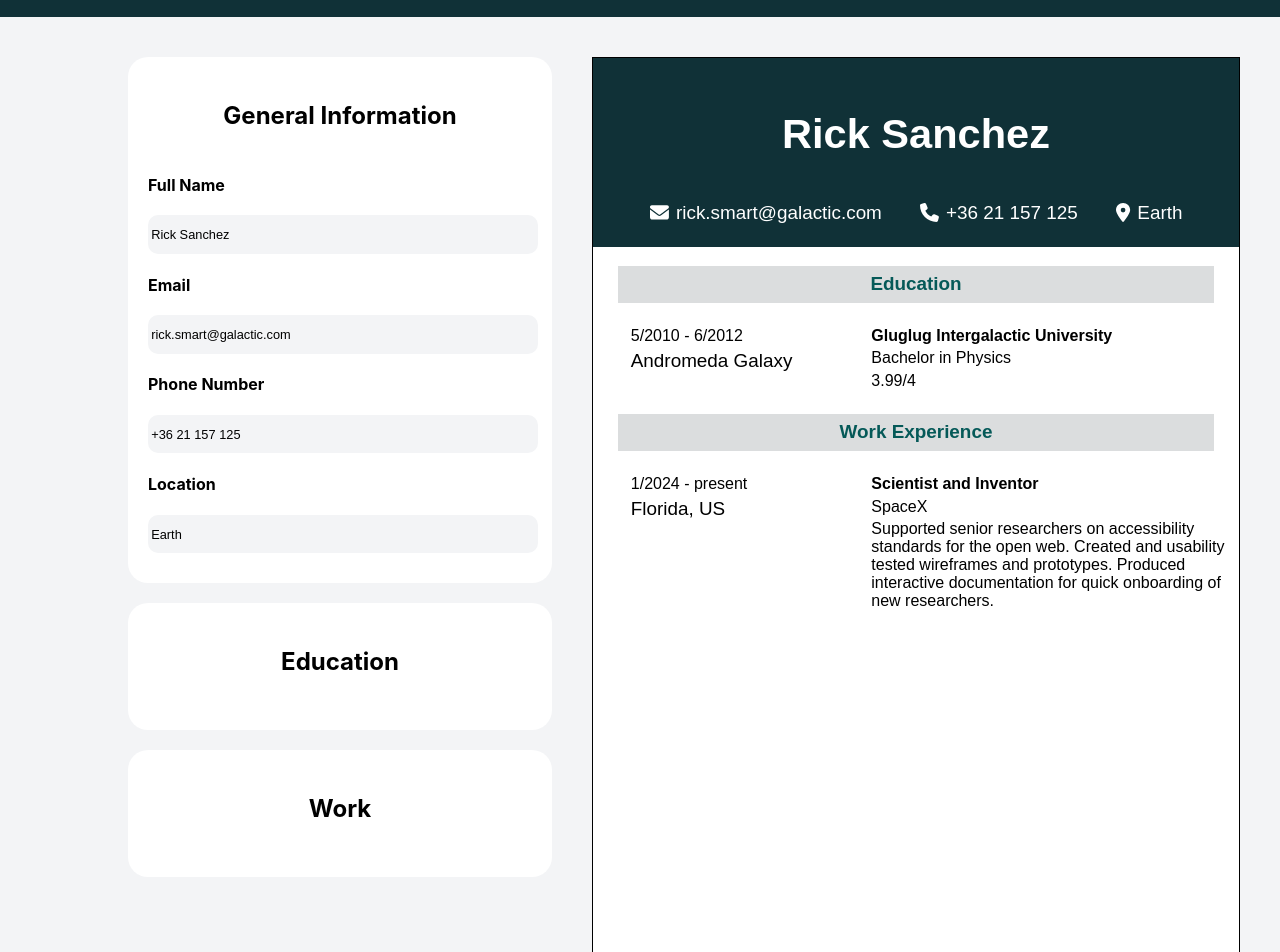
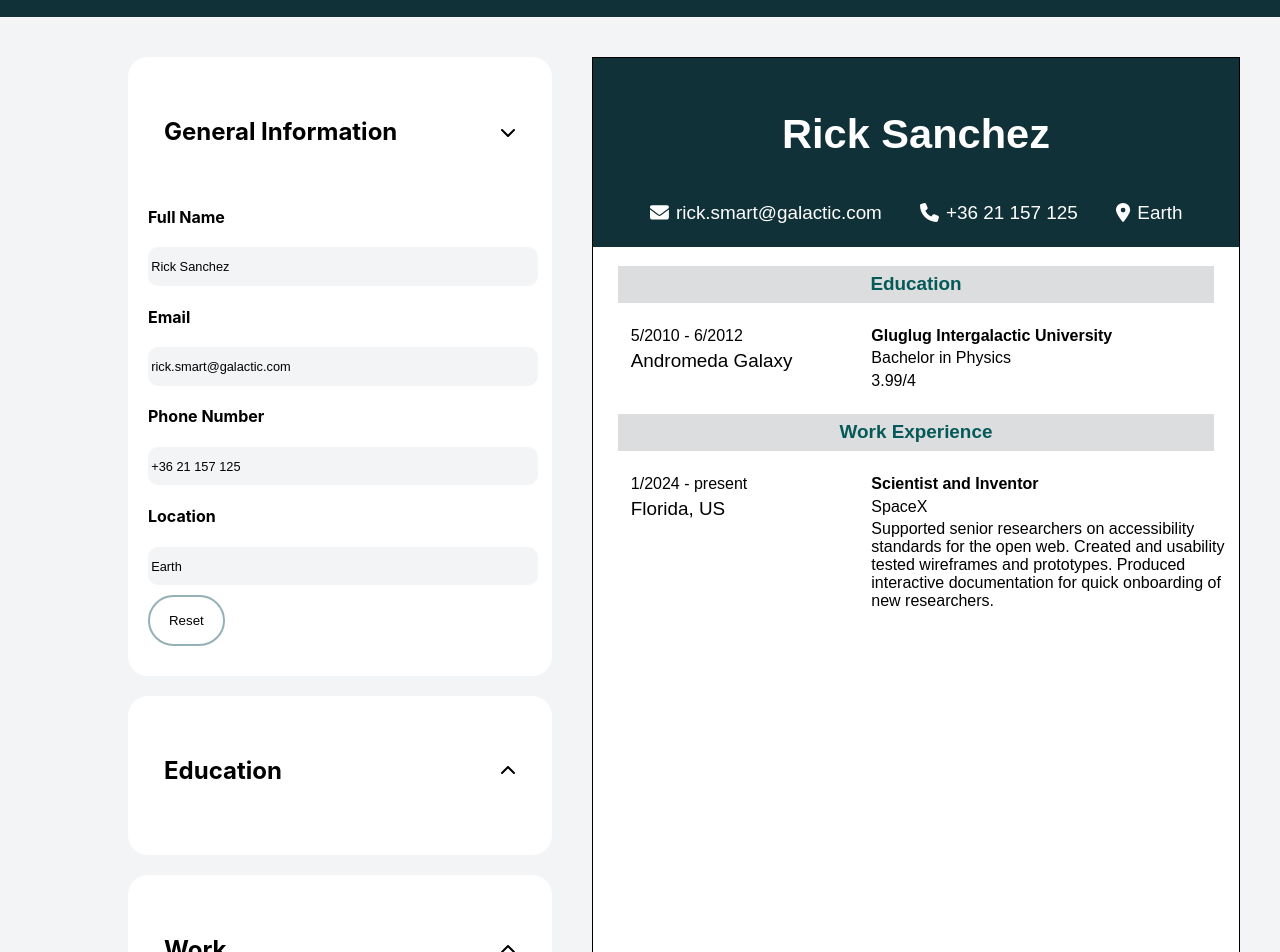
Before and after one commit to FadyDMK/cv-maker, a React (Vite) app: page / in a window 1280 px wide. Shown: the part 140-1092 px from the top of the page. Built offline with nearby package versions, Linux system fonts and the light colour scheme.

Commit message:
minor visual improvements

```diff
--- a/src/components/Education.jsx
+++ b/src/components/Education.jsx
@@ -1,4 +1,6 @@
 import { useState } from "react";
+import { faChevronUp } from "@fortawesome/free-solid-svg-icons";
+import { FontAwesomeIcon } from "@fortawesome/react-fontawesome";
 /* eslint react/prop-types: 0 */
 
 export function Education({ educations, setEducations }) {
@@ -74,7 +76,13 @@ export function EducationUnit({ educations, setEducations }) {
   return (
     <div className="education">
       <div onClick={toggle} className="toggle">
-        <h3>Education</h3>
+        <div className="title-arrow">
+          <h3>Education</h3>
+          <FontAwesomeIcon
+            icon={faChevronUp}
+            className={`arrow ${open ? "rotated" : "unrotated"}`}
+          />
+        </div>
       </div>
       {open && (
         <>
@@ -118,7 +126,9 @@ export function EducationUnit({ educations, setEducations }) {
             <button onClick={handleClick} className="add-btn">
               Add
             </button>
-            <button onClick={resetEdu} className="reset-btn">Reset</button>
+            <button onClick={resetEdu} className="reset-btn">
+              Reset
+            </button>
           </div>
         </>
       )}
--- a/src/components/General.jsx
+++ b/src/components/General.jsx
@@ -1,11 +1,14 @@
 import { useState } from "react";
+import { faChevronUp } from "@fortawesome/free-solid-svg-icons";
+import { FontAwesomeIcon } from "@fortawesome/react-fontawesome";
+
 /* eslint react/prop-types: 0 */
 
-export function General({generalInfo, setGeneralInfo}) {
+export function General({ generalInfo, setGeneralInfo }) {
   // eslint-disable-next-line no-unused-vars
   const [open, setOpen] = useState(true);
   function handleNameChange(e) {
-    console.log(generalInfo.fullName)
+    console.log(generalInfo.fullName);
     setGeneralInfo({ ...generalInfo, fullName: e.target.value });
   }
   function handleEmailChange(e) {
@@ -14,17 +17,32 @@ export function General({generalInfo, setGeneralInfo}) {
   function handleNumberChange(e) {
     setGeneralInfo({ ...generalInfo, phoneNumber: e.target.value });
   }
-  function handleLocationChange(e){
+  function handleLocationChange(e) {
     setGeneralInfo({ ...generalInfo, location: e.target.value });
   }
-  function toggle(){
+  function toggle() {
     setOpen(!open);
+  }
+  function resetGen() {
+    setGeneralInfo({
+      fullName: "",
+      email: "",
+      phoneNumber: "",
+      location: "",
+    });
   }
 
   return (
+    <>
       <div className="personalInfo">
         <div onClick={toggle} className="toggle">
+          <div className="title-arrow">
             <h3>General Information</h3>
+            <FontAwesomeIcon
+              icon={faChevronUp}
+              className={`arrow ${open ? "rotated" : "unrotated"}`}
+            />
+          </div>
         </div>
         {open && (
           <>
@@ -52,7 +70,12 @@ export function General({generalInfo, setGeneralInfo}) {
               value={generalInfo.location}
               onChange={handleLocationChange}
             />
-      </>)}
+            <button onClick={resetGen} className="reset-btn">
+              Reset
+            </button>
+          </>
+        )}
       </div>
+    </>
   );
 }
--- a/src/components/Work.jsx
+++ b/src/components/Work.jsx
@@ -1,22 +1,25 @@
 import { useState } from "react";
+import { FontAwesomeIcon } from "@fortawesome/react-fontawesome";
+import { faChevronUp } from "@fortawesome/free-solid-svg-icons";
 /* eslint react/prop-types: 0 */
 
-export function Work({works, setWorks}) {
+export function Work({ works, setWorks }) {
   return (
     <div>
-      <WorkUnit works={works} setWorks={setWorks}/>
+      <WorkUnit works={works} setWorks={setWorks} />
     </div>
   );
 }
 
-function WorkUnit({works, setWorks}) {
+function WorkUnit({ works, setWorks }) {
   const [open, setOpen] = useState(false);
 
   const [work, setWork] = useState({
     position: "Scientist and Inventor",
     company: "SpaceX",
     location: "Florida, US",
-    description: "Supported senior researchers on accessibility standards for the open web. Created and usability tested wireframes and prototypes. Produced interactive documentation for quick onboarding of new researchers.",
+    description:
+      "Supported senior researchers on accessibility standards for the open web. Created and usability tested wireframes and prototypes. Produced interactive documentation for quick onboarding of new researchers.",
     startDate: "1/2024",
     endDate: "present",
   });
@@ -59,7 +62,7 @@ function WorkUnit({works, setWorks}) {
   function handleDescriptionChange(e) {
     setWork({ ...work, description: e.target.value });
   }
-  function resetWork(){
+  function resetWork() {
     setWork({
       position: "",
       company: "",
@@ -73,7 +76,13 @@ function WorkUnit({works, setWorks}) {
   return (
     <div className="work">
       <div onClick={toggle} className="toggle">
-        <h3>Work</h3>
+        <div className="title-arrow">
+          <h3>Work</h3>
+          <FontAwesomeIcon
+            icon={faChevronUp}
+            className={`arrow ${open ? "rotated" : "unrotated"}`}
+          />
+        </div>
       </div>
       {open && (
         <>
@@ -115,8 +124,12 @@ function WorkUnit({works, setWorks}) {
             onChange={handleEndDateChange}
           />
           <div className="btns">
-          <button onClick={handleClick} className="add-btn">Add</button>
-          <button onClick={resetWork} className="reset-btn">Reset</button>
+            <button onClick={handleClick} className="add-btn">
+              Add
+            </button>
+            <button onClick={resetWork} className="reset-btn">
+              Reset
+            </button>
           </div>
         </>
       )}
--- a/src/styles/index.css
+++ b/src/styles/index.css
@@ -79,7 +79,7 @@ input {
 .container {
   display: flex;
 }
-.description-area{
+.description-area {
   padding: 0.2rem;
   border: none;
   border-radius: 10px;
@@ -89,23 +89,29 @@ input {
   height: 4rem;
 }
 
-
-.btns{
+.btns {
   display: flex;
   gap: 1rem;
 }
-.add-btn ,.reset-btn{
+.add-btn,
+.reset-btn {
   border-radius: 2rem;
   width: 20%;
   padding: 1rem;
 }
-.add-btn{
+.add-btn {
   background-color: #95b0b6;
   border: none;
 }
-.reset-btn{
+.add-btn:hover {
+  background-color: #22836c;
+}
+.reset-btn {
   border: solid #95b0b6 2px;
   background-color: none;
+}
+.reset-btn:hover {
+  border: solid #22836c 2px;
 }
 /*Preview styling*/
 .preview {
@@ -117,8 +123,6 @@ input {
   width: 21cm;
   height: 29.7cm;
 }
-
-
 
 .info {
   display: flex;
@@ -132,3 +136,19 @@ input {
   text-align: center;
   cursor: pointer;
 }
+
+.title-arrow {
+  padding: 1rem;
+  display: flex;
+  align-items: center;
+  justify-content: space-between;
+}
+
+.rotated {
+  transform: rotate(180deg);
+  transition: transform 0.2s ease-in-out;
+}
+.unrotated{
+  transform: rotate(0);
+  transition: transform 0.2s ease-in-out;
+}
```
Lines whose indentation alone changed are shown as unchanged.
